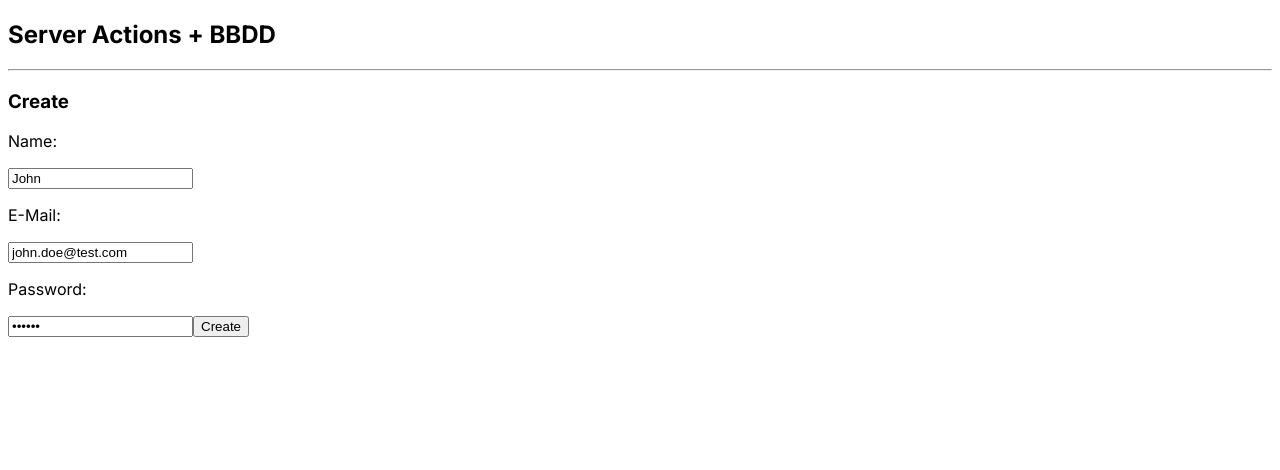
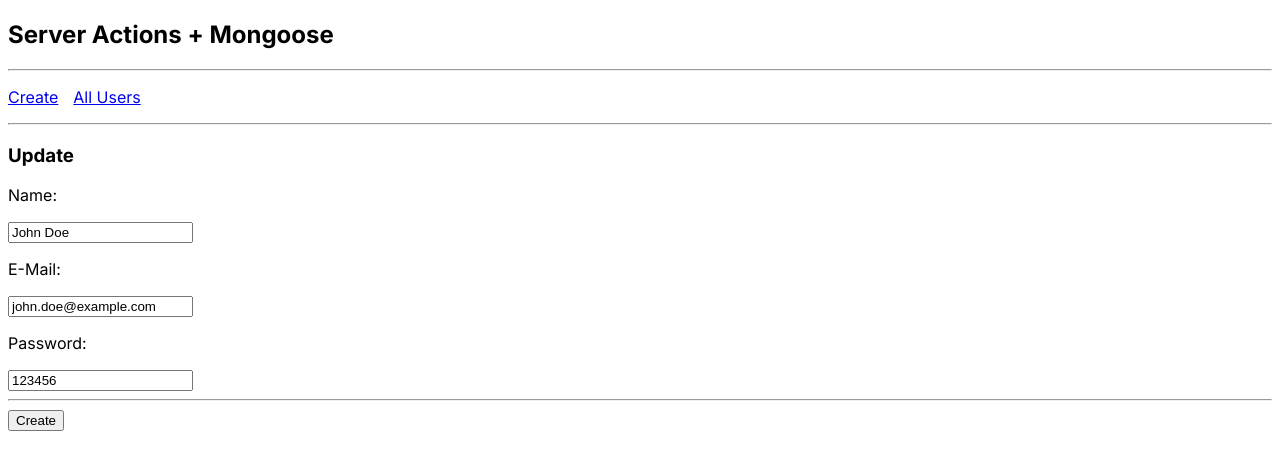
Before and after one commit to haroldmch/personal-blog, a Next.js app: page /crud/create in a window 1280 px wide. Shown: the top 470 px of the page. Built offline with nearby package versions, Linux system fonts and the light colour scheme.

Commit message:
crud ready

```diff
--- a/src/actions/crud/create.ts
+++ b/src/actions/crud/create.ts
@@ -8,16 +8,23 @@
   password: z.string().min(6),
 });
 
+interface UserData {
+  name: string;
+  email: string;
+  password: string;
+  _id: string;
+}
+
 import dbConnect from '@/lib/dbConnect';
 
-export async function create(formData: FormData) {
+export async function create(data: UserData) {
   await dbConnect();
 
   try {
     const validated = validation.safeParse({
-      name: formData?.get('name'),
-      email: formData?.get('email'),
-      password: formData?.get('password'),
+      name: data?.name,
+      email: data?.email,
+      password: data?.password,
     });
 
     if (!validated.success) {
--- a/src/app/crud/create/page.tsx
+++ b/src/app/crud/create/page.tsx
@@ -1,48 +1,139 @@
 'use client';
 
 import { create } from '@/actions/crud/create';
-import { FormEvent, useState, useRef } from 'react';
+import { useState } from 'react';
+import { useForm, SubmitHandler } from 'react-hook-form';
+
+interface UserData {
+  name: string;
+  email: string;
+  password: string;
+  _id: string;
+}
 
 export default function Page() {
   const [message, setMessage] = useState<string | null>(null);
-  const formRef = useRef<HTMLFormElement>(null);
-  const handleCreate = async (e: FormEvent<HTMLFormElement>) => {
-    e.preventDefault();
-    const formData: FormData = new FormData(e.currentTarget);
+  const {
+    register,
+    reset,
+    formState: { errors },
+    handleSubmit,
+  } = useForm<UserData>({
+    defaultValues: {
+      name: 'John Doe',
+      email: 'john.doe@example.com',
+      password: '123456',
+    },
+  });
 
-    const newUser = await create(formData);
-
+  const handleCreate: SubmitHandler<UserData> = async (data) => {
+    const newUser = await create(data);
     if (newUser) {
       setMessage(`User "${newUser._id}" was added successfully!`);
-      formRef.current?.reset();
+      reset({
+        name: '',
+        email: '',
+        password: '',
+      });
     }
   };
 
   return (
     <>
-      <div>
-        <h2>Server Actions + BBDD</h2>
-        <hr />
-        <div>
-          <h3>Create</h3>
+      <h3>Update</h3>
       {message && <h4>{message}</h4>}
-          <form onSubmit={handleCreate} ref={formRef}>
+      <form onSubmit={handleSubmit(handleCreate)}>
         <label>
           <p>Name:</p>
-              <input type="text" name="name" defaultValue="John" required />
+          <input
+            type="text"
+            {...register('name', {
+              required: {
+                value: true,
+                message: 'Name is required',
+              },
+            })}
+          />
+          {errors.name && <span>{errors.name?.message?.toString()}</span>}
         </label>
         <label>
           <p>E-Mail:</p>
-              <input type="email" name="email" defaultValue="john.doe@test.com" required />
+          <input
+            type="text"
+            {...register('email', {
+              required: {
+                value: true,
+                message: 'E-Mail is required',
+              },
+              pattern: {
+                value: /\S+@\S+\.\S+/,
+                message: 'Entered value does not match email format',
+              },
+            })}
+          />
+          {errors.email && <span>{errors.email?.message?.toString()}</span>}
         </label>
         <label>
           <p>Password:</p>
-              <input type="password" name="password" defaultValue="123456" required />
+          <input
+            type="text"
+            {...register('password', {
+              required: {
+                value: true,
+                message: 'Password is required',
+              },
+              minLength: {
+                value: 6,
+                message: 'Password must have at least 6 characters',
+              },
+            })}
+          />
+          {errors.password && <span>{errors.password?.message?.toString()}</span>}
         </label>
+        <hr />
         <button type="submit">Create</button>
       </form>
-        </div>
-      </div>
     </>
   );
+
+  // const formRef = useRef<HTMLFormElement>(null);
+  // const handleCreate = async (e: FormEvent<HTMLFormElement>) => {
+  //   e.preventDefault();
+  //   const formData: FormData = new FormData(e.currentTarget);
+
+  //   const newUser = await create(formData);
+
+  //   if (newUser) {
+  //     setMessage(`User "${newUser._id}" was added successfully!`);
+  //     formRef.current?.reset();
+  //   }
+  // };
+
+  // return (
+  //   <>
+  //     <div>
+  //       <h2>Server Actions + BBDD</h2>
+  //       <hr />
+  //       <div>
+  //         <h3>Create</h3>
+  //         {message && <h4>{message}</h4>}
+  //         <form onSubmit={handleCreate} ref={formRef}>
+  //           <label>
+  //             <p>Name:</p>
+  //             <input type="text" name="name" defaultValue="John" required />
+  //           </label>
+  //           <label>
+  //             <p>E-Mail:</p>
+  //             <input type="email" name="email" defaultValue="john.doe@test.com" required />
+  //           </label>
+  //           <label>
+  //             <p>Password:</p>
+  //             <input type="password" name="password" defaultValue="123456" required />
+  //           </label>
+  //           <button type="submit">Create</button>
+  //         </form>
+  //       </div>
+  //     </div>
+  //   </>
+  // );
 }
--- /dev/null
+++ b/src/app/crud/layout.tsx
@@ -0,0 +1,34 @@
+import type { Metadata } from 'next';
+import Link from 'next/link';
+
+import styles from '../global.module.scss';
+
+export const metadata: Metadata = {
+  title: 'CRUD',
+  description: 'CRUD example',
+};
+
+export default function RootLayout({
+  children,
+}: Readonly<{
+  children: React.ReactNode;
+}>) {
+  return (
+    <main lang="en">
+      <h2>Server Actions + Mongoose</h2>
+      <hr />
+      <nav>
+        <ul className={styles.nav}>
+          <li>
+            <Link href={`/crud/create`}>Create</Link>
+          </li>
+          <li>
+            <Link href={`/crud/read`}>All Users</Link>
+          </li>
+        </ul>
+      </nav>
+      <hr />
+      {children}
+    </main>
+  );
+}
--- a/src/app/page.module.scss
+++ b/src/app/global.module.scss
@@ -4,3 +4,11 @@
   align-items: center;
   height: 100vh;
 }
+
+.nav{
+  padding-left: 0px;
+  list-style-type: none;
+  display: flex;
+  gap: 15px;
+
+}
--- a/src/app/layout.tsx
+++ b/src/app/layout.tsx
@@ -1,5 +1,7 @@
 import type { Metadata } from 'next';
 import { Inter } from 'next/font/google';
+
+// import './reset.css';
 
 const inter = Inter({ subsets: ['latin'] });
 
--- a/src/app/page.tsx
+++ b/src/app/page.tsx
@@ -1,6 +1,6 @@
 import { SiDungeonsanddragons } from 'react-icons/si';
 
-import styles from './page.module.scss';
+import styles from './global.module.scss';
 
 export default function Home() {
   return (
--- /dev/null
+++ b/src/app/reset.css
@@ -0,0 +1,49 @@
+
+html, body, div, span, applet, object, iframe,
+h1, h2, h3, h4, h5, h6, p, blockquote, pre,
+a, abbr, acronym, address, big, cite, code,
+del, dfn, em, img, ins, kbd, q, s, samp,
+small, strike, strong, sub, sup, tt, var,
+b, u, i, center,
+dl, dt, dd, ol, ul, li,
+fieldset, form, label, legend,
+table, caption, tbody, tfoot, thead, tr, th, td,
+article, aside, canvas, details, embed,
+figure, figcaption, footer, header, hgroup,
+menu, nav, output, ruby, section, summary,
+time, mark, audio, video {
+  margin: 0;
+  padding: 0;
+  border: 0;
+  font-size: 100%;
+  font: inherit;
+  vertical-align: baseline;
+}
+
+article, aside, details, figcaption, figure,
+footer, header, hgroup, menu, nav, section {
+  display: block;
+}
+
+body {
+  line-height: 1;
+}
+
+ol, ul {
+  list-style: none;
+}
+
+blockquote, q {
+  quotes: none;
+}
+
+blockquote:before, blockquote:after,
+q:before, q:after {
+  content: '';
+  content: none;
+}
+
+table {
+  border-collapse: collapse;
+  border-spacing: 0;
+}
```
Also changed, not shown: src/actions/crud/delete.ts (+17 -0 lines), src/actions/crud/update.ts (+53 -0 lines), src/app/crud/read/page.tsx (added, +48 -0 lines), src/app/crud/update/[id]/page.tsx (+77 -19 lines), src/app/crud/update/page.tsx (deleted, +0 -40 lines). Lines whose indentation alone changed are shown as unchanged.
